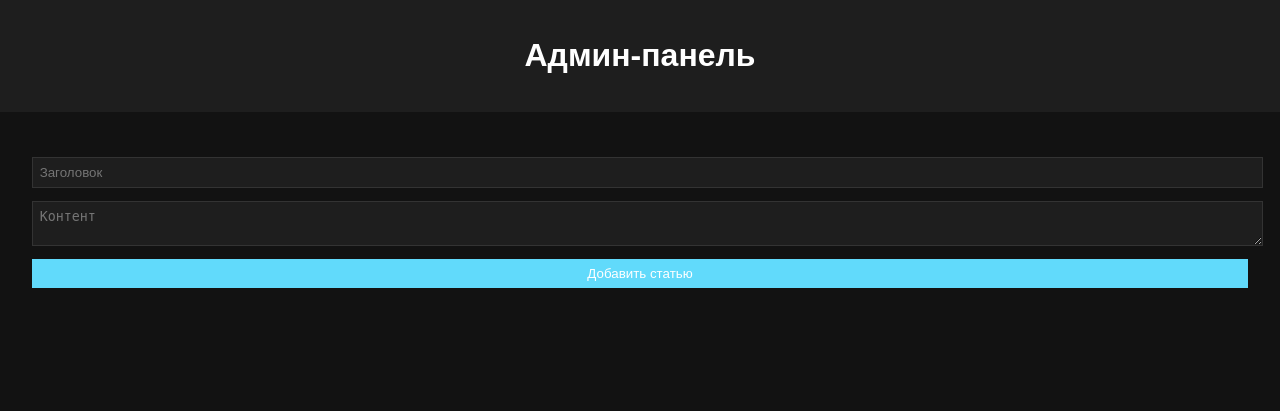
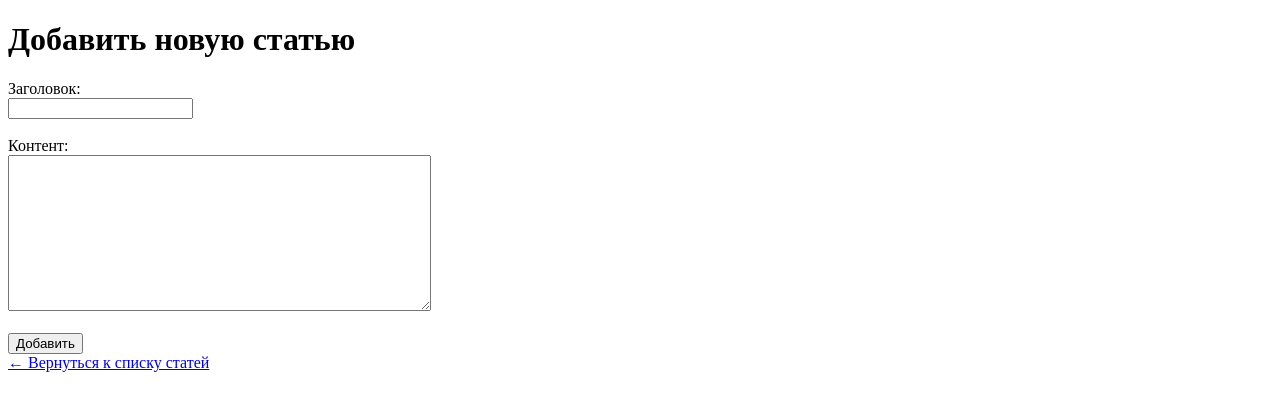
Before and after one commit to qumanity/articles-site, a Flask app: page /admin in a window 1280 px wide. Shown: the top 411 px of the page. Run offline with Flask 3, Linux system fonts and the light colour scheme.

Commit message:
Update admin.html

```diff
--- a/templates/admin.html
+++ b/templates/admin.html
@@ -1,22 +1,19 @@
-
 <!DOCTYPE html>
 <html lang="en">
 <head>
     <meta charset="UTF-8">
     <meta name="viewport" content="width=device-width, initial-scale=1.0">
-    <link rel="stylesheet" href="/static/css/styles.css">
-    <title>Админ-панель</title>
+    <title>Добавить статью</title>
 </head>
 <body>
-    <header>
-        <h1>Админ-панель</h1>
-    </header>
-    <main>
-        <form action="/admin" method="post">
-            <input type="text" name="title" placeholder="Заголовок" required>
-            <textarea name="content" placeholder="Контент" required></textarea>
-            <button type="submit">Добавить статью</button>
-        </form>
-    </main>
+    <h1>Добавить новую статью</h1>
+    <form method="POST">
+        <label for="title">Заголовок:</label><br>
+        <input type="text" id="title" name="title" required><br><br>
+        <label for="content">Контент:</label><br>
+        <textarea id="content" name="content" rows="10" cols="50" required></textarea><br><br>
+        <button type="submit">Добавить</button>
+    </form>
+    <a href="{{ url_for('index') }}">← Вернуться к списку статей</a>
 </body>
 </html>
```
